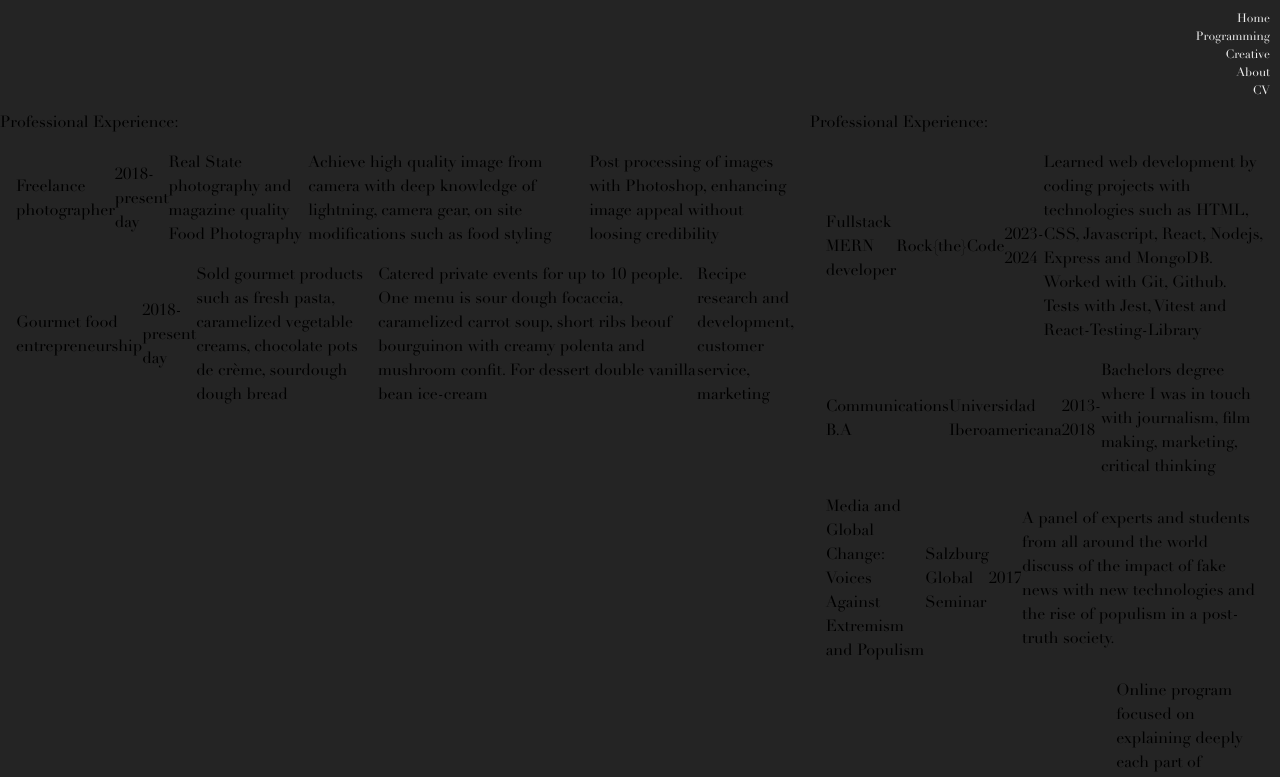
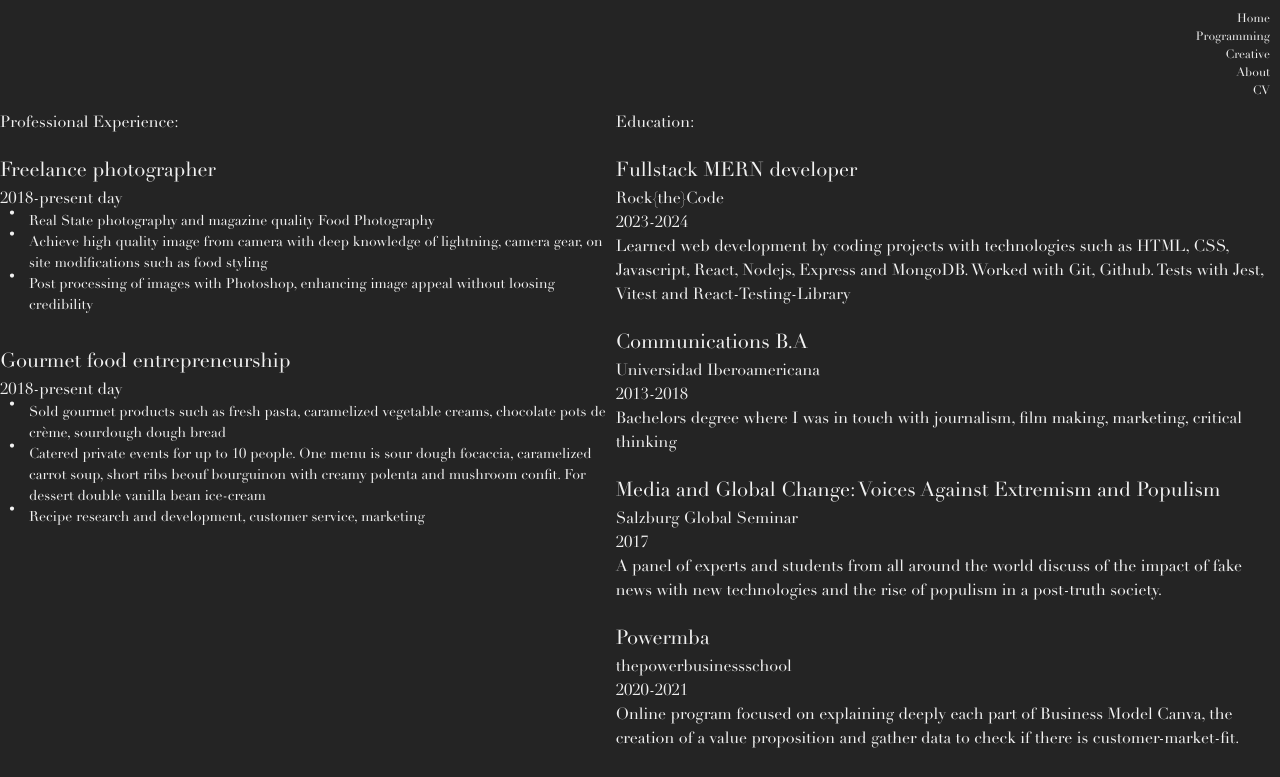
Before and after one commit to cookingnoob/portafolio-AC, a React (Vite) app: page /cv in a window 1280 px wide. Shown: the top 777 px of the page. Built offline with nearby package versions, Linux system fonts and the light colour scheme.

Commit message:
modify components of cv and add styles

```diff
--- a/src/App.css
+++ b/src/App.css
@@ -19,6 +19,7 @@ a:hover{
 .microlink_card__content_url{
   display: none;
 }
+
 /* body{
   background-color: rgba(30, 30, 30, 1);
   font-family: Didot;
--- a/src/data/cv.js
+++ b/src/data/cv.js
@@ -23,12 +23,12 @@ export const education = [
     institution: 'thepowerbusinessschool',
     time: '2020-2021'
   },
-  {
-    title: 'Powermarketer',
-    description: 'Online program that explored deeply the costumer journey and digital marketing tactics',
-    institution: 'thepowerbusinessschool',
-    time: '2020-2021'
-  },
+  // {
+  //   title: 'Powermarketer',
+  //   description: 'Online program that explored deeply the costumer journey and digital marketing tactics',
+  //   institution: 'thepowerbusinessschool',
+  //   time: '2020-2021'
+  // },
 ]
 
 export const jobExperience = [
--- a/src/pages/CV.jsx
+++ b/src/pages/CV.jsx
@@ -1,37 +1,40 @@
 import React from 'react'
 import { education, jobExperience } from '../data/cv'
 import { Box, List, ListItem, Typography } from '@mui/material'
+import { Circle } from '@mui/icons-material'
 
 const CV = () => {
 
   return (
-    <Box display={'flex'}>
-      <Box>
-        <Typography>Professional Experience: </Typography>
-        <List>
+    <Box display={'flex'} >
+      <Box >
+        <Typography color={'primary'}>Professional Experience: </Typography>
         {jobExperience.map((j, i) => (
-            <ListItem key={`${j}-${i}`}>
-              <Typography>{j.position}</Typography>
-              <Typography>{j.time}</Typography>
+          <Box key={`${j}-${i}`} display={'flex'} flexDirection={'column'} marginBottom={'10px'}>
+            <Typography color={'primary'} variant='h6' marginTop={'20px'}>{j.position}</Typography>
+            <Typography color={'primary'}>{j.time}</Typography>
             {j.description.map((d, i) => (
-                <Typography key={`${d}-${i}`}>{d}</Typography>
+              <Box key={`${d}-${i}`} display={'flex'}>
+                <Circle color='primary' sx={'height: 5px'} />
+                <Typography color={'primary'} marginLeft={'5px'} fontSize={'14px'}>{d}</Typography>
+              </Box >
             ))}
-            </ListItem>
+          </Box>
         ))}
-        </List>
+
       </Box>
       <Box>
-        <Typography>Professional Experience: </Typography>
-        <List>
+        <Typography color={'primary'}>Education: </Typography>
+
         {education.map((e, i) => (
-            <ListItem key={`${e}-${i}`}>
-              <Typography>{e.title}</Typography>
-              <Typography>{e.institution}</Typography>
-              <Typography>{e.time}</Typography>
-              <Typography>{e.description}</Typography>
-            </ListItem>
+          <Box key={`${e}-${i}`} display={'flex'} flexDirection={'column'}>
+            <Typography color={'primary'} variant='h6' marginTop={'20px'}>{e.title}</Typography>
+            <Typography color={'primary'}>{e.institution}</Typography>
+            <Typography color={'primary'}>{e.time}</Typography>
+            <Typography color={'primary'}>{e.description}</Typography>
+          </Box>
         ))}
-        </List>
+
       </Box>
     </Box>
   )
```
Lines whose indentation alone changed are shown as unchanged.
